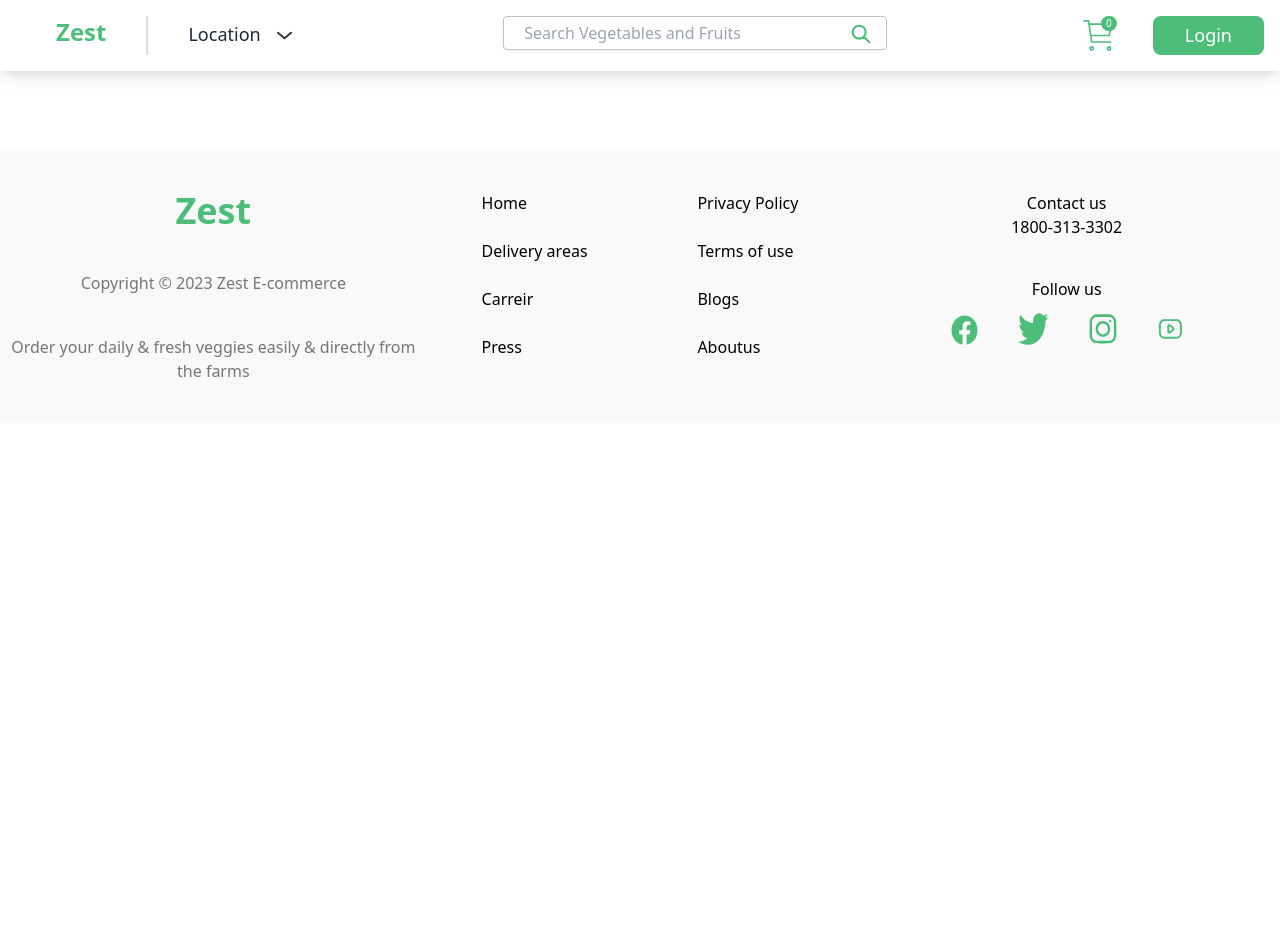
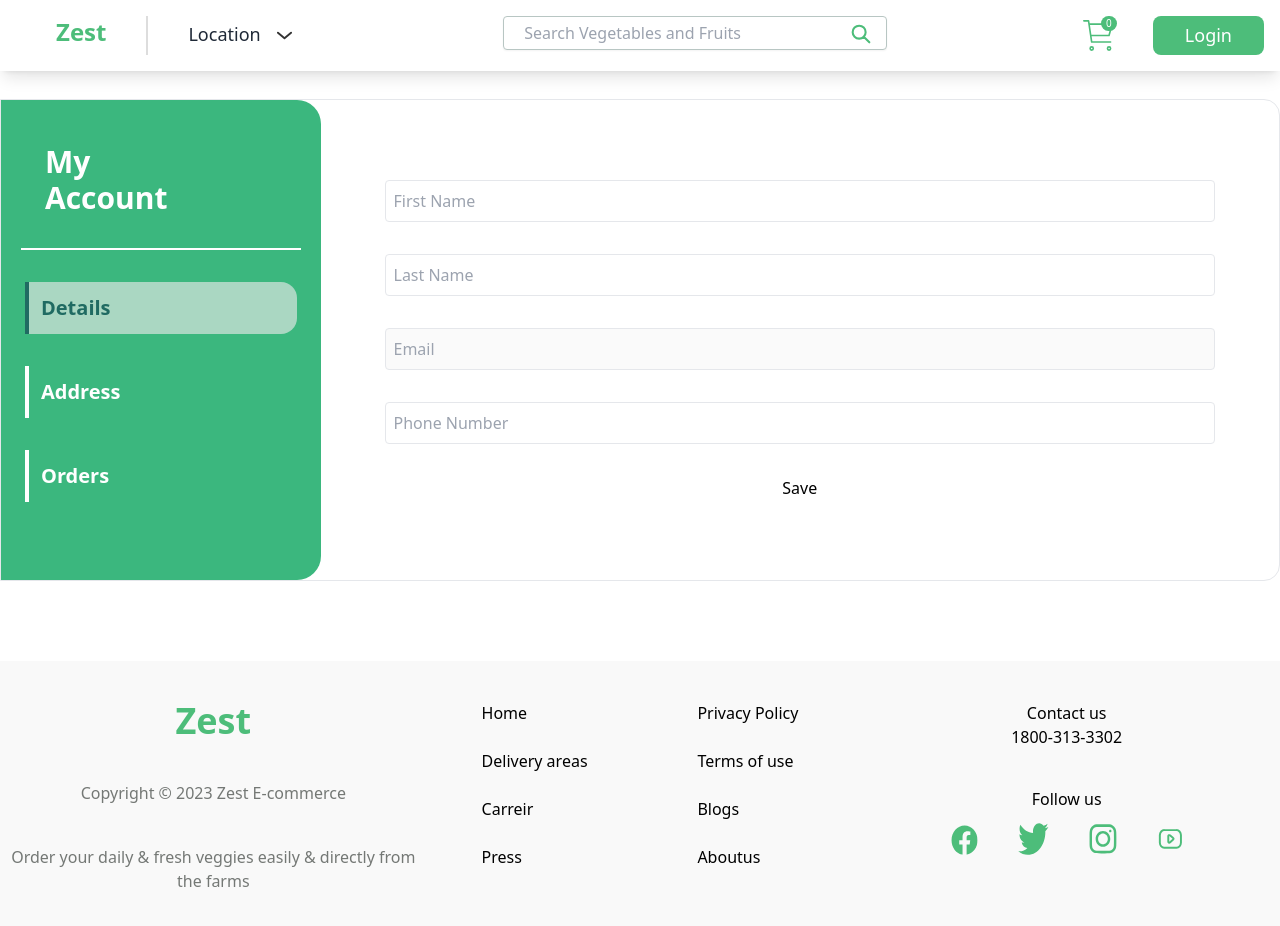
Before and after one commit to poonam-kumawat/zest-frontend, a React (Create React App) app: page /profile in a window 1280 px wide. Shown: the top 926 px of the page. Before the commit the page ends 800 px from the top, so only its background shows below. Built offline with nearby package versions, Linux system fonts and the light colour scheme; no server answers.

Commit message:
changed profile component to profile page and some api's binded in profile page

```diff
--- a/src/App.tsx
+++ b/src/App.tsx
@@ -4,7 +4,7 @@ import Layout from "./Components/Layout/Layout";
 import HomePage from "./pages/HomePage";
 import Category from "./pages/Category/Category";
 import ProductDetailsPage from "./pages/ProductDetailsPage";
-import SignIn from "./Components/SignIn/signIn";
+import ProfilePage from "./pages/Profile/ProfilePage";
 
 function App() {
   return (
@@ -15,6 +15,7 @@ function App() {
             <Route path="/" element={<HomePage />} />
             <Route path="/category" element={<Category />} />
             <Route path="/product/:id" element={<ProductDetailsPage />} />
+            <Route path="/profile" element={<ProfilePage />} />
           </Routes>
         </Layout>
       </Router>
--- a/src/Components/Header/Header.tsx
+++ b/src/Components/Header/Header.tsx
@@ -5,8 +5,6 @@ import Cart from "../Cart/Cart";
 import { useSelector } from "react-redux";
 import { rootType } from "../../Redux/rootReducer";
 import SignIn from "../SignIn/signIn";
-import Profile from "../Profile/Profile";
-import { access } from "fs";
 
 const Header = () => {
   // for mobile menu bar
@@ -20,7 +18,7 @@ const Header = () => {
   const SignInRef = useRef<HTMLInputElement>(null);
   const [showSignIn, setshowSignIn] = useState(false);
   const { accessToken } = useSelector((state: rootType) => state.user);
-  const [showProfile, setShowProfile] = useState(false);
+  const { cartTotalCount } = useSelector((state: rootType) => state.cart);
 
   const navigate = useNavigate();
 
@@ -62,7 +60,6 @@ const Header = () => {
       document.removeEventListener("click", handleClickOutside, true);
     };
   }, [showLocation]);
-  const { cartTotalCount } = useSelector((state: rootType) => state.cart);
 
   return (
     <div className="sticky top-0 z-50 bg-[#ffffff]">
@@ -144,9 +141,7 @@ const Header = () => {
           ) : (
             <button
               onClick={() => {
-                if (showProfile) setShowProfile(false);
-                setShowProfile(!showProfile);
-                setHidden();
+                navigate("/profile");
               }}
               className="flex"
             >
@@ -276,10 +271,6 @@ const Header = () => {
       {showSignIn && (
         <SignIn SignInRef={SignInRef} setshowSignIn={setshowSignIn} />
       )}
-      {/* Profile Popover */}
-      {showProfile && (
-        <Profile setShowProfile={setShowProfile} showProfile={showProfile} />
-      )}
     </div>
   );
 };
--- a/src/Components/Profile/Profile.tsx
+++ b/src/pages/Profile/ProfilePage.tsx
@@ -1,17 +1,60 @@
-import { useState } from "react";
-import "./Profile.css";
+import { useEffect, useState } from "react";
+import "./ProfilePage.css";
+import { useSelector } from "react-redux";
+import { rootType } from "../../Redux/rootReducer";
+import {
+  fetchUserDetails,
+  updateUserDetails,
+} from "../../services/api.service";
 
-const Profile = ({
-  setShowProfile,
-  showProfile,
-}: {
-  setShowProfile: any;
-  showProfile: any;
-}) => {
+const ProfilePage = () => {
   const [isActive, setIsActive] = useState("details");
+  const [userDetails, setUserDetails] = useState<any>({});
+  const [firstName, setFirstName] = useState("");
+  const [lastName, setLastName] = useState("");
+  const [phoneNumber, setPhoneNumber] = useState("");
+  const { email } = useSelector((state: rootType) => state.user);
+
+  const getUserDetails = async () => {
+    try {
+      const { data } = await fetchUserDetails(email);
+      setUserDetails(data);
+      setFirstName(data?.firstName);
+      setLastName(data?.lastName);
+      setPhoneNumber(data?.phoneNumber);
+    } catch (error) {
+      console.log("error : ", error);
+    }
+  };
+
+  const updateDetails = async () => {
+    try {
+      const update = {
+        firstName: firstName,
+        lastName: lastName,
+        phoneNumber: phoneNumber,
+      };
+      console.log("update : ", update);
+      const { data } = await updateUserDetails(email, update);
+      console.log("data", data);
+
+      // setUserDetails(res.data);
+    } catch (error) {
+      console.log("error : ", error);
+    }
+  };
+
+  useEffect(() => {
+    getUserDetails();
+  }, []);
+
+  useEffect(() => {
+    console.log("lastName", lastName);
+  }, [lastName]);
+
   return (
-    <div className="bg-[#333333] bg-opacity-70 h-full fixed z-50 w-full ">
-      <div className="inline-flex ms-96 mt-14">
+    <div className=" h-full w-full ">
+      <div className=" mx-auto  max-w-screen-xl">
         <div className=" grid grid-cols-4 gap-0  border mx-32 my-7 rounded-e-2xl bg-[#fff] mx-auto ">
           <div className="rounded-r-3xl bg-[#3BB77E] text-[#ffffff] ">
             <div className=" border-b-2 border-[#ffffff] m-5 text-3xl p-6 pb-8 font-semibold">
@@ -57,24 +100,34 @@ const Profile = ({
                 <input
                   type="text"
                   placeholder="First Name"
+                  value={firstName}
+                  onChange={(e) => setFirstName(e.target.value)}
                   className="p-2 outline-[#747875] text-[#656565]
                border rounded"
                 ></input>
                 <input
                   type="text"
                   placeholder="Last Name"
+                  value={lastName}
                   className="p-2 outline-[#747875] text-[#656565] border rounded"
+                  onChange={(e) => setLastName(e.target.value)}
                 ></input>
                 <input
+                  disabled
                   type="text"
                   placeholder="Email"
+                  value={email}
                   className="p-2 outline-[#747875] text-[#656565] border rounded"
                 ></input>
                 <input
                   type="text"
                   placeholder="Phone Number"
+                  value={phoneNumber}
+                  onChange={(e) => setPhoneNumber(e.target.value)}
                   className="p-2 outline-[#747875] text-[#656565] border rounded"
+                  maxLength={10}
                 ></input>
+                <button onClick={updateDetails}>Save</button>
               </div>
             ) : isActive === "address" ? (
               <div className="mx-16 my-14 grid gap-8 ">
@@ -107,23 +160,9 @@ const Profile = ({
             )}
           </div>
         </div>
-        <div
-          className=" mt-6  "
-          onClick={() => {
-            setShowProfile(!showProfile);
-          }}
-        >
-          <img
-            className="cursor-pointer"
-            width={50}
-            height={50}
-            src="/assets/icons/close-button.svg"
-            alt="close"
-          />
-        </div>
       </div>
     </div>
   );
 };
 
-export default Profile;
+export default ProfilePage;
--- a/src/services/api.service.ts
+++ b/src/services/api.service.ts
@@ -22,3 +22,14 @@ export const getRefreshToken = (email: any, refreshToken: any) => {
     refreshToken,
   });
 };
+
+export const fetchUserDetails = (email: string) => {
+  return protectedaxiosInstance.post("/api/user/get-details", { email });
+};
+
+export const updateUserDetails = (email: string, update: object) => {
+  return protectedaxiosInstance.post("/api/user/update-details", {
+    email,
+    update,
+  });
+};
```
Also changed, not shown: src/pages/Profile/ProfilePage.css (renamed from src/Components/Profile/Profile.css).
